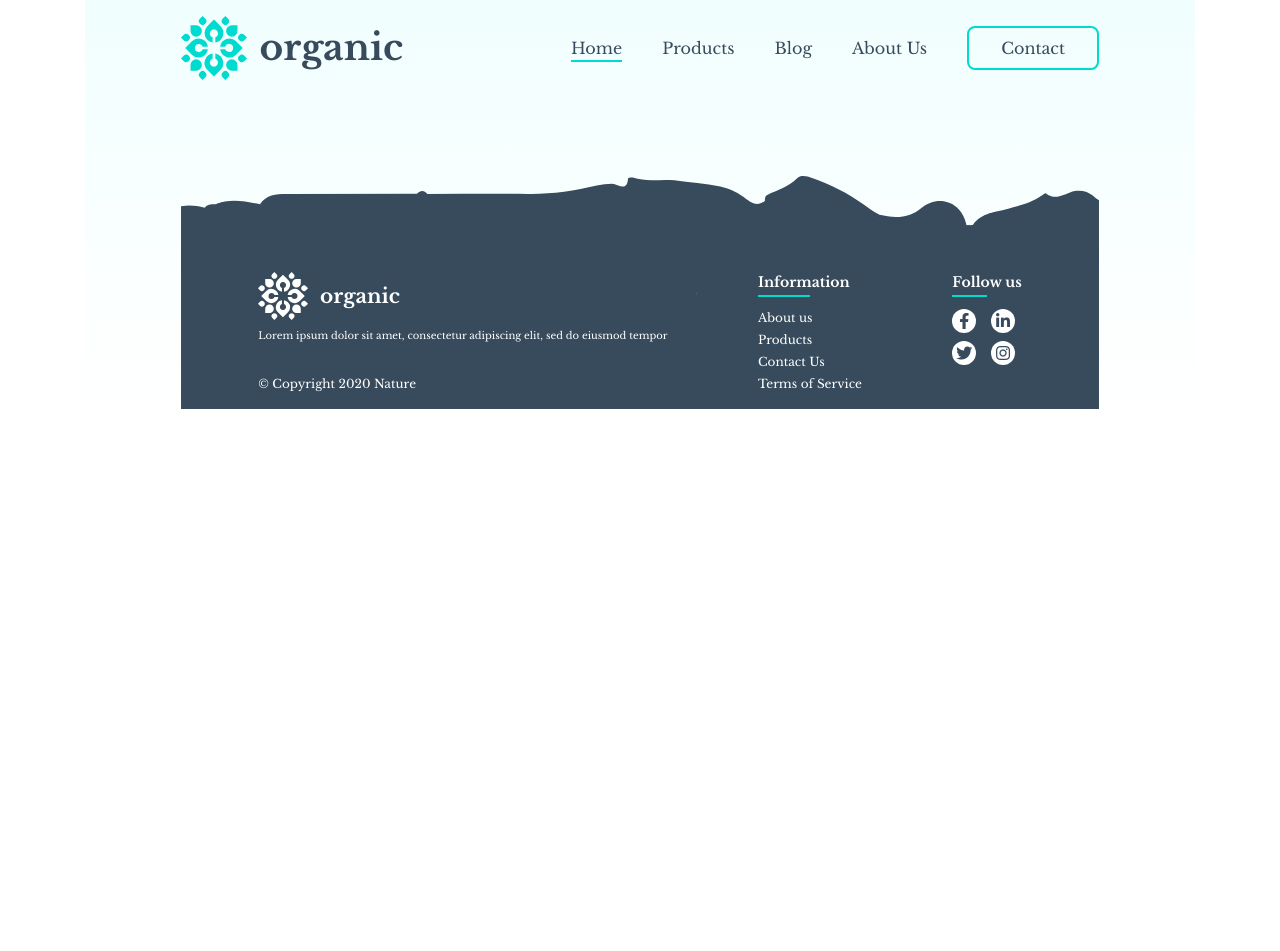
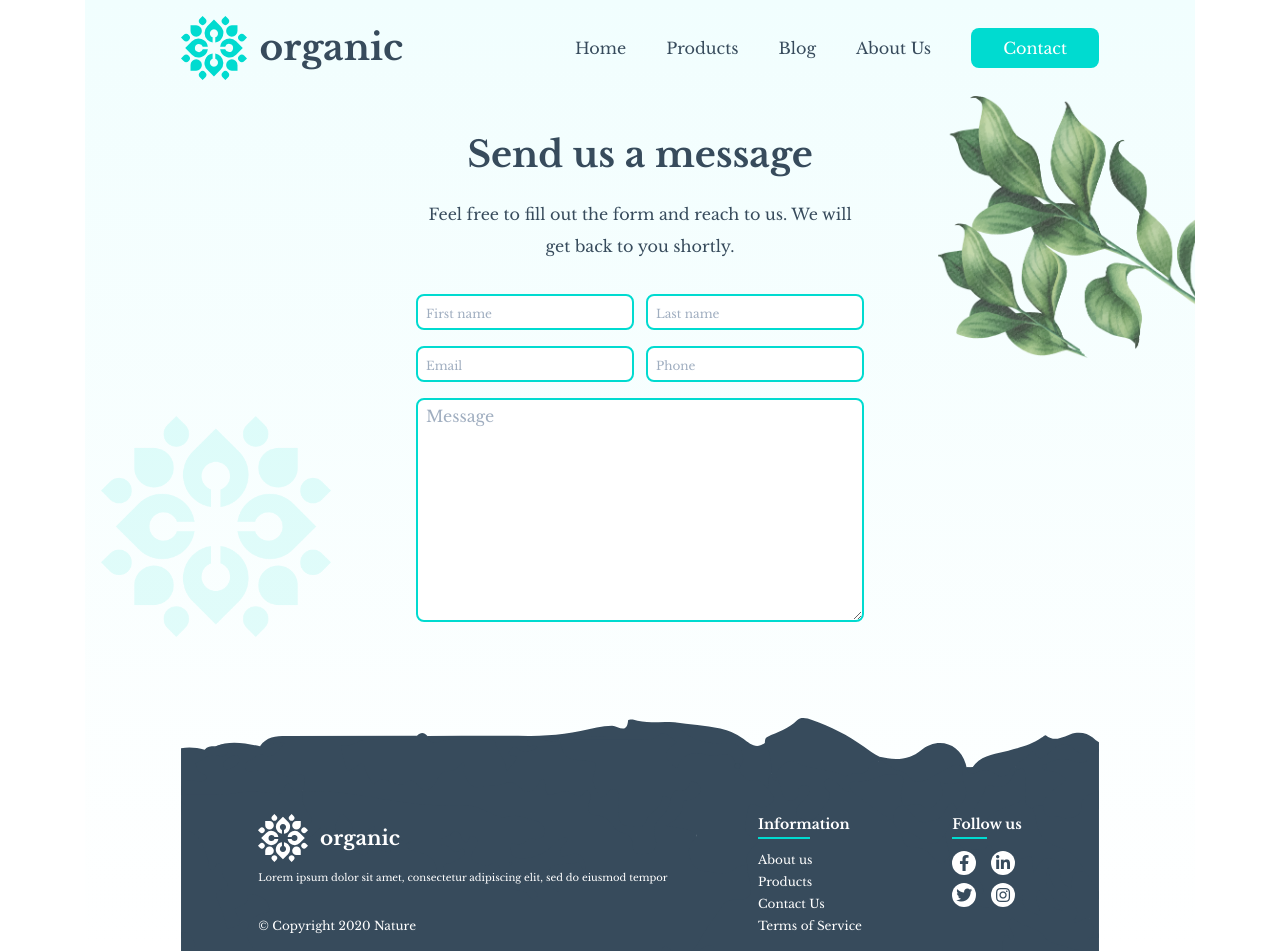
Before and after one commit to AgkTF/organic-website, a website: page pages/contact.html in a window 1280 px wide. Before the commit the page ends 800 px from the top, so only its background shows below. Drawn offline with nearby package versions, Linux system fonts and the light colour scheme; files that its build step writes are made by us from their sources.

Commit message:
Add contact page.

```diff
--- a/pages/contact.html
+++ b/pages/contact.html
@@ -16,7 +16,7 @@
   <body
     class="bg-gradient-to-b from-lturquoise bg-no-repeat font-libre text-gblue"
   >
-    <div class="mx-6 lg:mx-10 xl:mx-24">
+    <div class="mx-6 lg:mx-10 xl:mx-24 relative">
       <nav class="pt-4 flex flex-col relative">
         <div class="flex justify-between items-center">
           <div>
@@ -49,7 +49,7 @@
           <div class="hidden md:block">
             <ul class="flex items-center text-sm lg:text-base">
               <li class="ml-6 lg:ml-10">
-                <a href="/" class="nav_link nav_activeLink">Home</a>
+                <a href="/">Home</a>
               </li>
               <li class="ml-6 lg:ml-10">
                 <a href="/products">Products</a>
@@ -62,7 +62,7 @@
               </li>
               <li class="ml-6 lg:ml-10">
                 <button
-                  class="px-5 py-2 lg:px-8 lg:py-2 rounded-lg border-2 border-turquoise hover:text-white hover:bg-turquoise hover:border-opacity-0"
+                  class="px-5 py-2 lg:px-8 lg:py-2 rounded-lg text-white bg-turquoise"
                 >
                   Contact
                 </button>
@@ -80,13 +80,67 @@
             <li class="my-2 text-sm"><a href="/blog">Blog</a></li>
             <li class="my-2 text-sm"><a href="/about">About Us</a></li>
             <li class="my-2 text-sm">
-              <button class="px-8 py-2 rounded-lg border-2 border-turquoise">
+              <button class="px-8 py-2 rounded-lg text-white bg-turquoise">
                 Contact
               </button>
             </li>
           </ul>
         </div>
       </nav>
+
+      <img src="../images/leaf-top.png" alt="green leaf" class="nav_top-leaf" />
+
+      <section class="mt-12 text-center">
+        <h2 class="font-bold text-xl sm:text-2xl lg:text-3xl xl:text-4xl">
+          Send us a message
+        </h2>
+        <p
+          class="mx-auto mt-2 sm:mt-4 text-xs lg:text-sm xl:text-base max-w-xs sm:max-w-md leading-loose"
+        >
+          Feel free to fill out the form and reach to us. We will get back to
+          you shortly.
+        </p>
+
+        <form
+          class="mx-auto mt-4 sm:mt-8 grid grid-cols-1 gap-4 justify-items-center xs:max-w-sm md:max-w-md"
+        >
+          <div class="flex justify-around">
+            <input
+              type="text"
+              placeholder="First name"
+              class="px-2 py-1 border-2 border-turquoise rounded-lg bg-white w-full mr-3 focus:shadow-outline focus:outline-none"
+            />
+            <input
+              type="text"
+              placeholder="Last name"
+              class="px-2 py-1 border-2 border-turquoise rounded-lg bg-white w-full focus:shadow-outline focus:outline-none"
+            />
+          </div>
+          <div class="flex justify-around">
+            <input
+              type="email"
+              placeholder="Email"
+              class="px-2 py-1 border-2 border-turquoise rounded-lg bg-white w-full mr-3 focus:shadow-outline focus:outline-none"
+            />
+            <input
+              type="tel"
+              placeholder="Phone"
+              class="px-2 py-1 border-2 border-turquoise rounded-lg bg-white w-full focus:shadow-outline focus:outline-none"
+            />
+          </div>
+          <textarea
+            placeholder="Message"
+            class="px-2 py-1 h-32 sm:h-56 border-2 border-turquoise rounded-lg bg-white w-full focus:shadow-outline focus:outline-none"
+          ></textarea>
+        </form>
+
+        <img
+          src="../images/ornament.png"
+          alt="ornamental square"
+          class="form_ornament"
+        />
+      </section>
+
       <footer
         class="pt-16 pb-4 md:pt-24 px-8 xs:px-16 sm:px-10 mt-8 lg:mt-24 text-white footer"
       >
--- a/sass/styles.scss
+++ b/sass/styles.scss
@@ -194,3 +194,31 @@ nav {
     max-width: 17rem;
   }
 }
+
+form {
+  input::placeholder {
+    font-size: 12px;
+  }
+}
+
+.nav_top-leaf {
+  width: 0;
+
+  @media screen and (min-width: 1024px) {
+    position: absolute;
+    right: -10rem;
+    width: 35%;
+    top: 6rem;
+  }
+}
+
+.form_ornament {
+  width: 0;
+
+  @media screen and (min-width: 1024px) {
+    position: absolute;
+    width: 25%;
+    top: 26rem;
+    left: -5rem;
+  }
+}
```
Also changed, not shown: css/styles.css, images/ornament.png (added).
